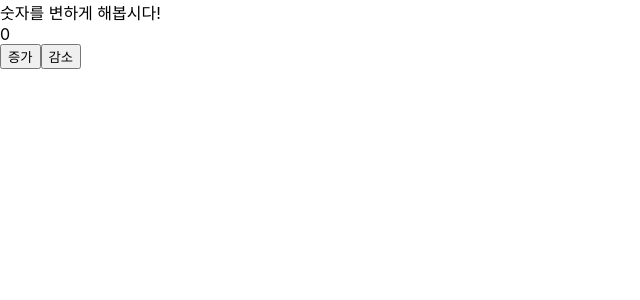
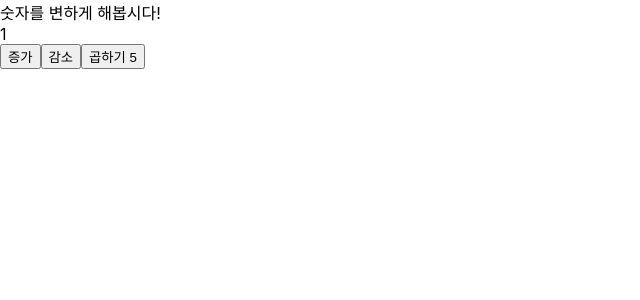
Before and after one commit to forNodeJSTeam4/practice-merge, a React (Create React App) app in the folder practice/: page / in a window 1280 px wide. Shown: the top 300 px of the page, without its empty margins (0-640 px from the left). Built offline with nearby package versions, Linux system fonts and the light colour scheme.

Commit message:
곱하기 기능 추가

```diff
--- a/practice/src/App.js
+++ b/practice/src/App.js
@@ -1,14 +1,17 @@
 import React, { useState } from "react";
 
 export default function App() {
-    const [count, setCount] = useState(0);
-
+    const [count, setCount] = useState(1);
+    const multiply = () => {
+        setCount(count * 5);
+    };
     return (
         <div>
             숫자를 변하게 해봅시다!
             <div>{count}</div>
             <button>증가</button>
             <button>감소</button>
+            <button onClick={multiply}>곱하기 5</button>
         </div>
     );
 }
```
Also changed, not shown: 1 other file (tests, documents, lock files or other folders).
